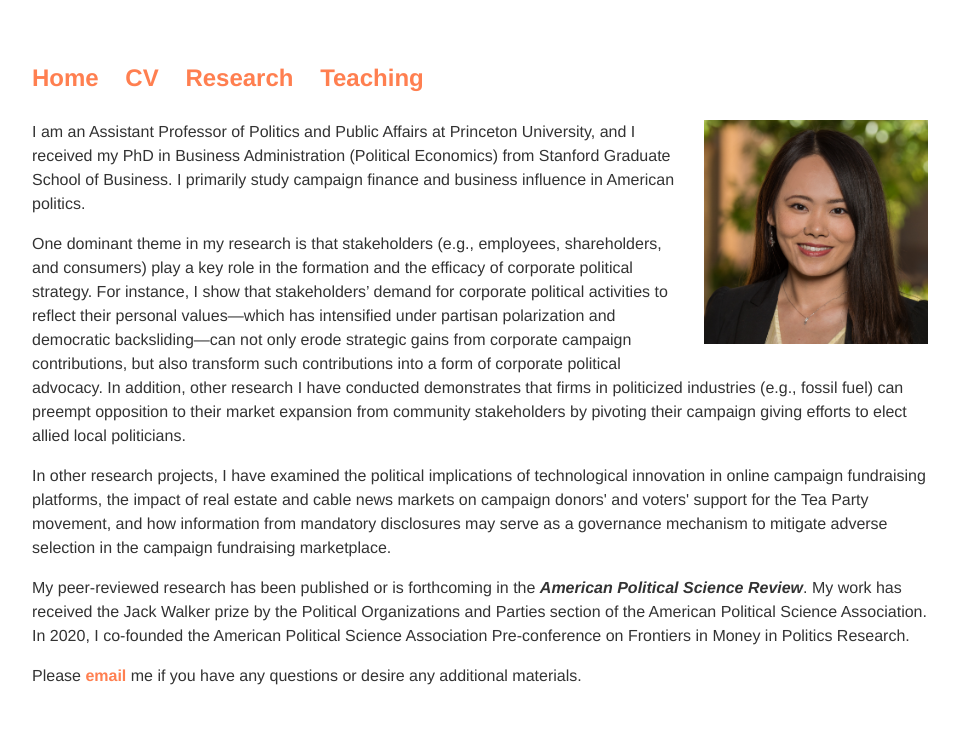
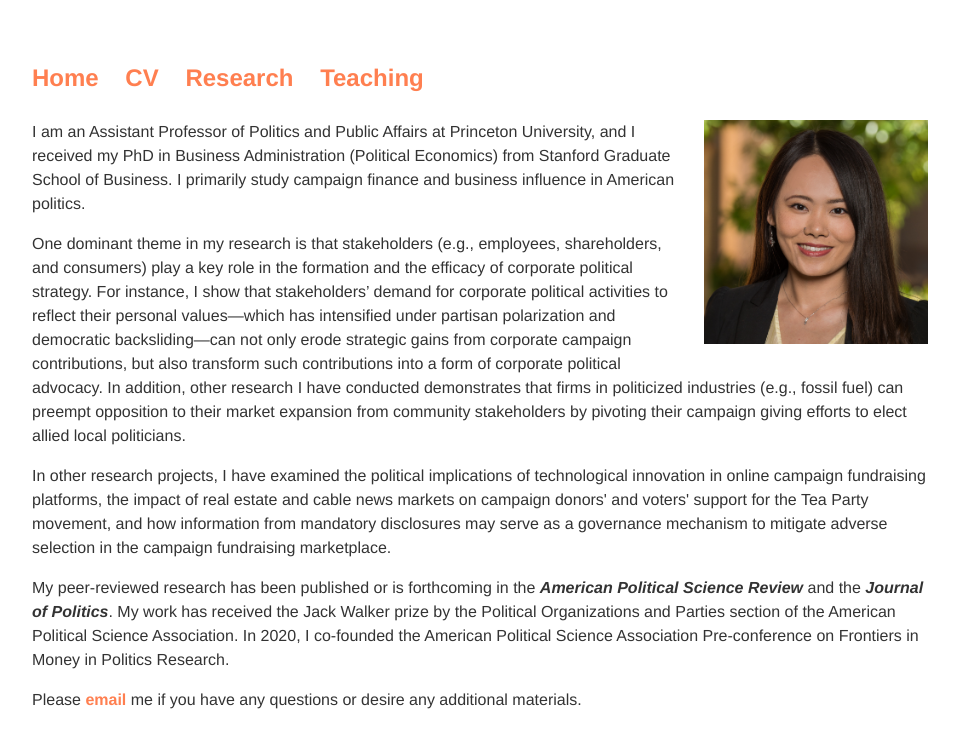
Before and after one commit to zhaoliresearch/zhaoliresearch.github.io, a Jekyll site: the page built from index.html, in a window 1280 px wide. Shown: the top 748 px of the page, without its empty margins (160-1119 px from the left). Built offline with Jekyll 4.4.1, drawn with Linux system fonts in a browser that asks for light colours.

Commit message:
Update index.html

```diff
--- a/index.html
+++ b/index.html
@@ -13,7 +13,7 @@
 
 	<p>In other research projects, I have examined the political implications of technological innovation in online campaign fundraising platforms, the impact of real estate and cable news markets on campaign donors' and voters' support for the Tea Party movement, and how information from mandatory disclosures may serve as a governance mechanism to mitigate adverse selection in the campaign fundraising marketplace.</p>
 
-	<p>My peer-reviewed research has been published or is forthcoming in the <b><i>American Political Science Review</i></b>. My work has received the Jack Walker prize by the Political Organizations and Parties section of the American Political Science Association. In 2020, I co-founded the American Political Science Association Pre-conference on Frontiers in Money in Politics Research.</p>
+	<p>My peer-reviewed research has been published or is forthcoming in the <b><i>American Political Science Review</i></b> and the <b><i>Journal of Politics</i></b>. My work has received the Jack Walker prize by the Political Organizations and Parties section of the American Political Science Association. In 2020, I co-founded the American Political Science Association Pre-conference on Frontiers in Money in Politics Research.</p>
 
 	<p>Please <a href="mailto:zhaoliresearch@gmail.com">email</a> me if you have any questions or desire any additional materials.</p>
 </div><!-- /.blurb -->
```
